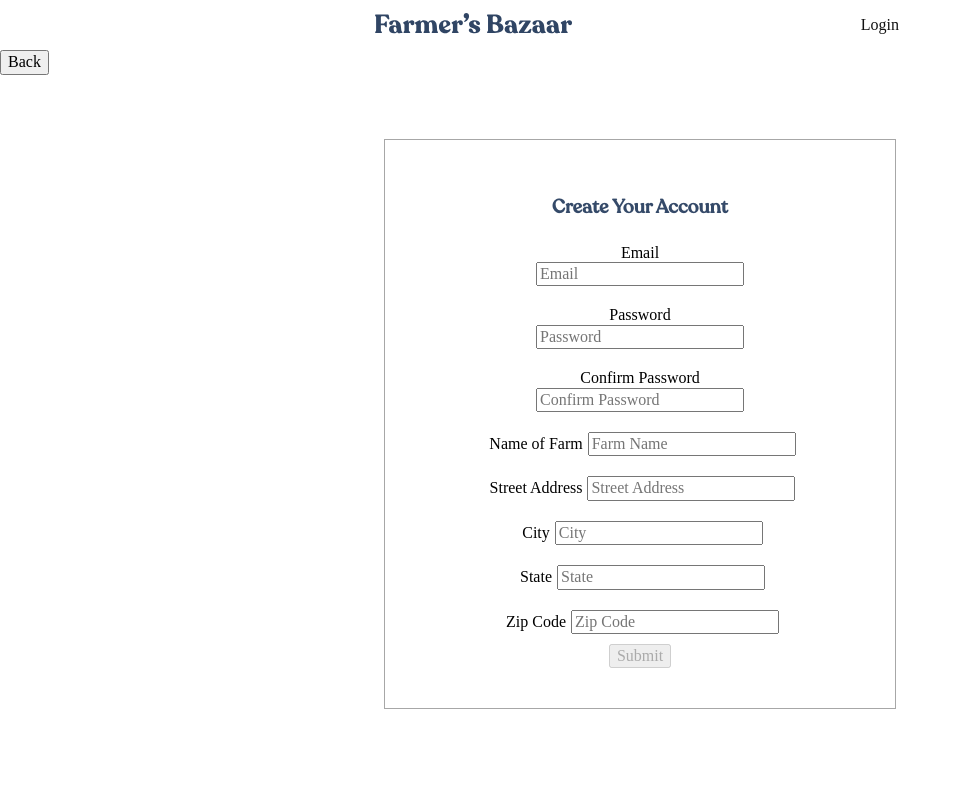
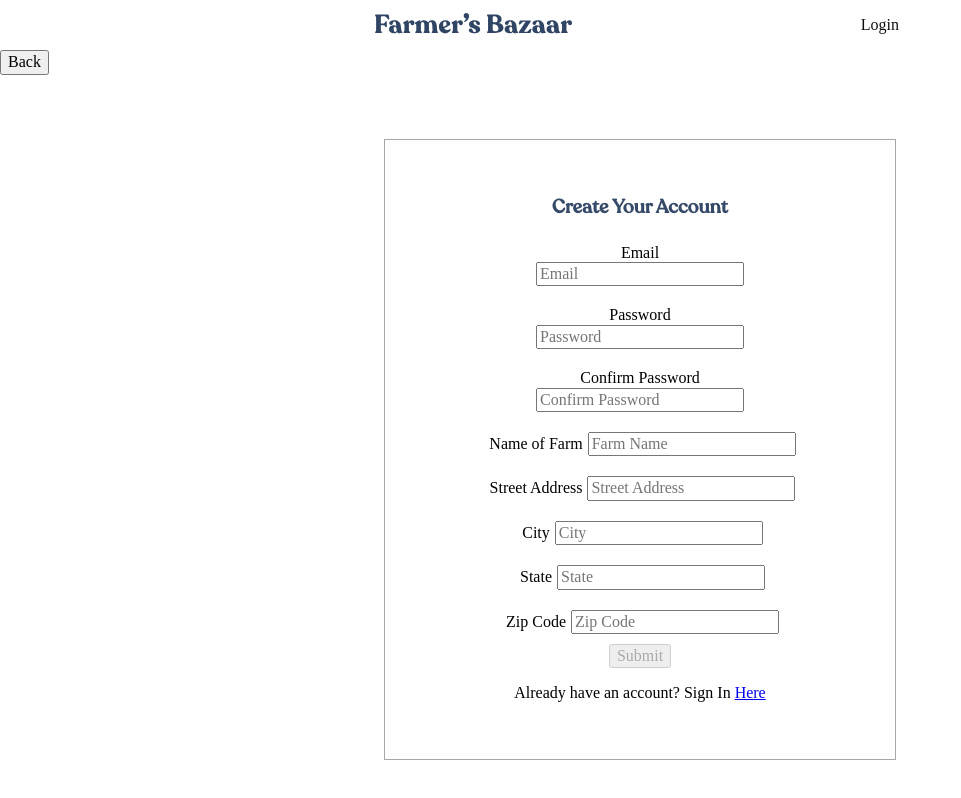
Before and after one commit to rhennessey3/farmersclientfinal, a React (Create React App) app: page /signup in a window 1280 px wide. Shown: the top 798 px of the page, without its empty margins (0-961 px from the left). Built offline with nearby package versions, Linux system fonts and the light colour scheme; a small style sheet from the web is missing; a web font is replaced by a local one.

Commit message:
already have an account login

```diff
--- a/src/components/SignUpForm/SignUp.js
+++ b/src/components/SignUpForm/SignUp.js
@@ -110,6 +110,7 @@
         const {validationError, emailValid, passwordValid, formValid} = this.state
 
         return (
+            <>
             <form className='js-registration-form' action='#' onSubmit={this.handleSubmit}>
                 <div className='error-msg'>{this.validationError}</div>
                 <div className="form-group">
@@ -216,7 +217,11 @@
                 <div className="form-controls">
                     <button disabled={!formValid} type="submit">Submit</button>
                 </div>
-            </form>
+                </form>
+                <div>
+                    <p>Already have an account? Sign In <a href="/login" alt="">Here</a></p>
+                </div>
+            </>
         )
     }
 }
```
